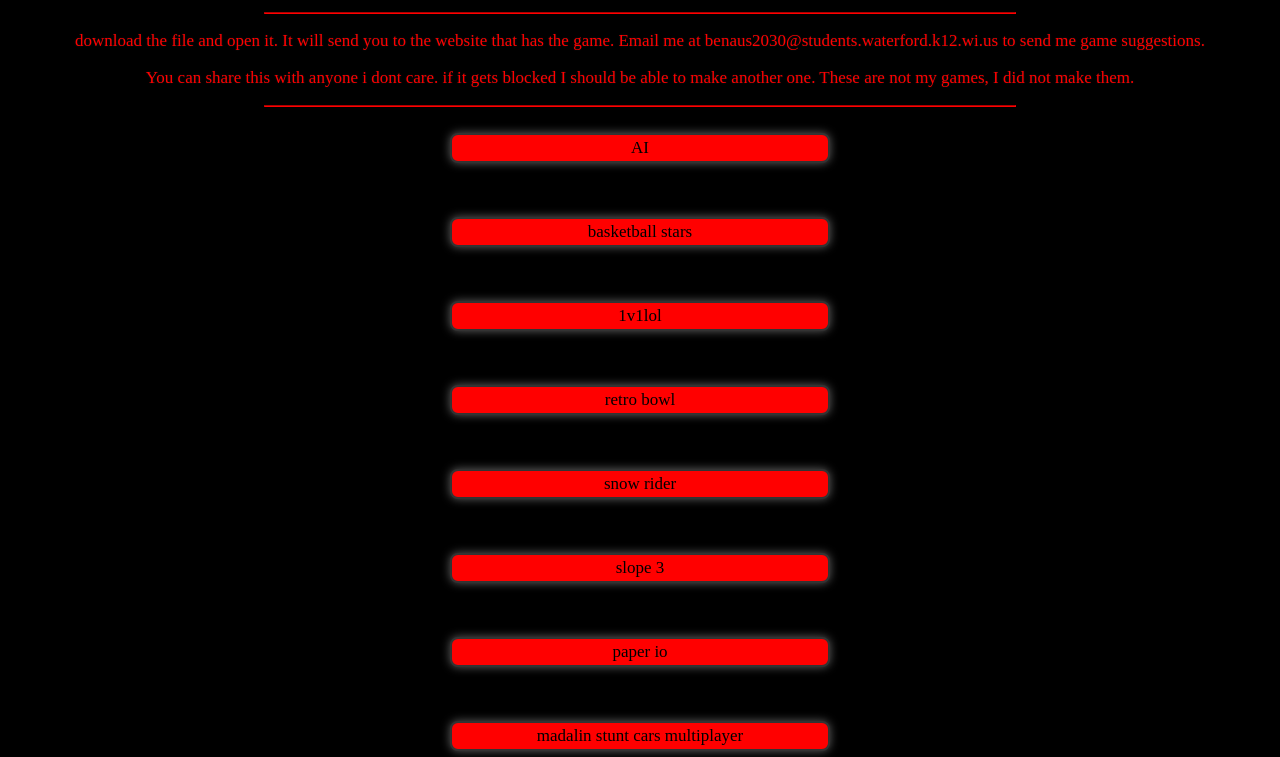
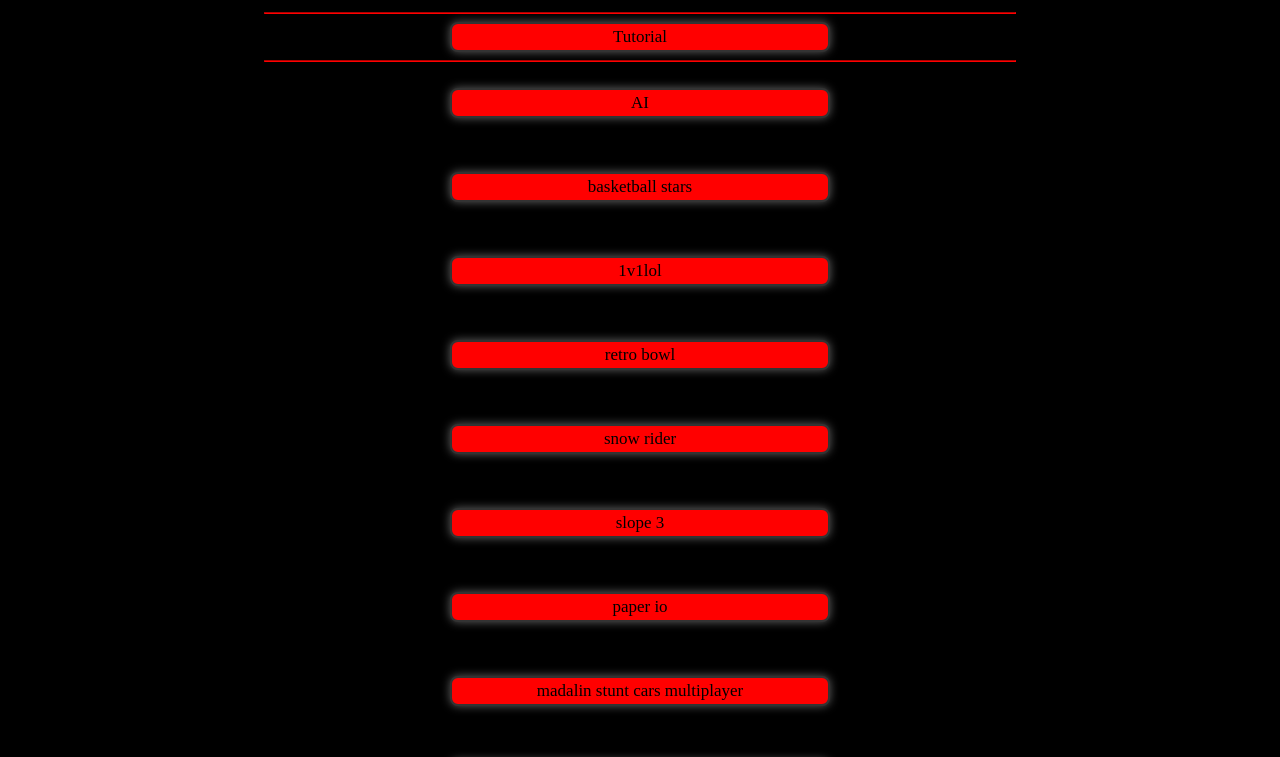
Before and after one commit to jonjonrizzrizz/coding4kids, a plain HTML site: page index (1) (2).html in a window 1280 px wide. Shown: the part 89-846 px from the top of the page. Drawn offline with Linux system fonts and the light colour scheme.

Commit message:
Update index (1) (2).html

```diff
--- a/index (1) (2).html
+++ b/index (1) (2).html
@@ -6,8 +6,7 @@
 <body>
 <h1>School Arcade 2</h1>
 <hr>
-<p>download the file and open it. It will send you to the website that has the game. Email me at benaus2030@students.waterford.k12.wi.us to send me game suggestions.</p>
-<p>You can share this with anyone i dont care. if it gets blocked I should be able to make another one. These are not my games, I did not make them.</p>
+<a href="tutorial.html"><button>Tutorial</button></a>
 <hr>
 <br>
 <a href="https://deepai.org/chat"><button>AI</button></a>
```
